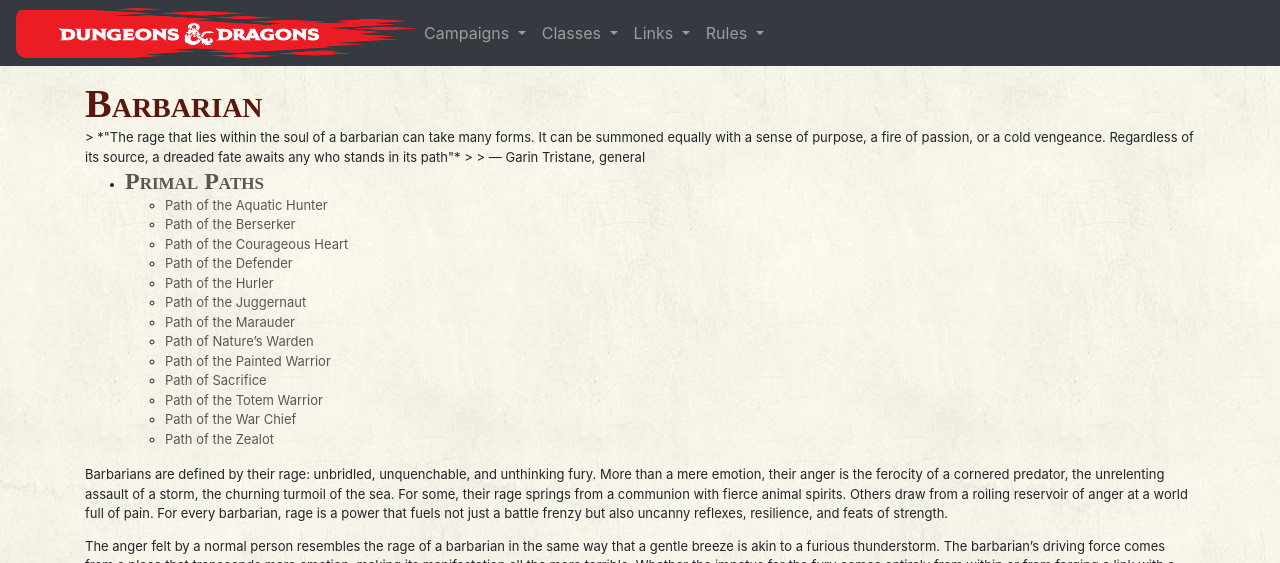
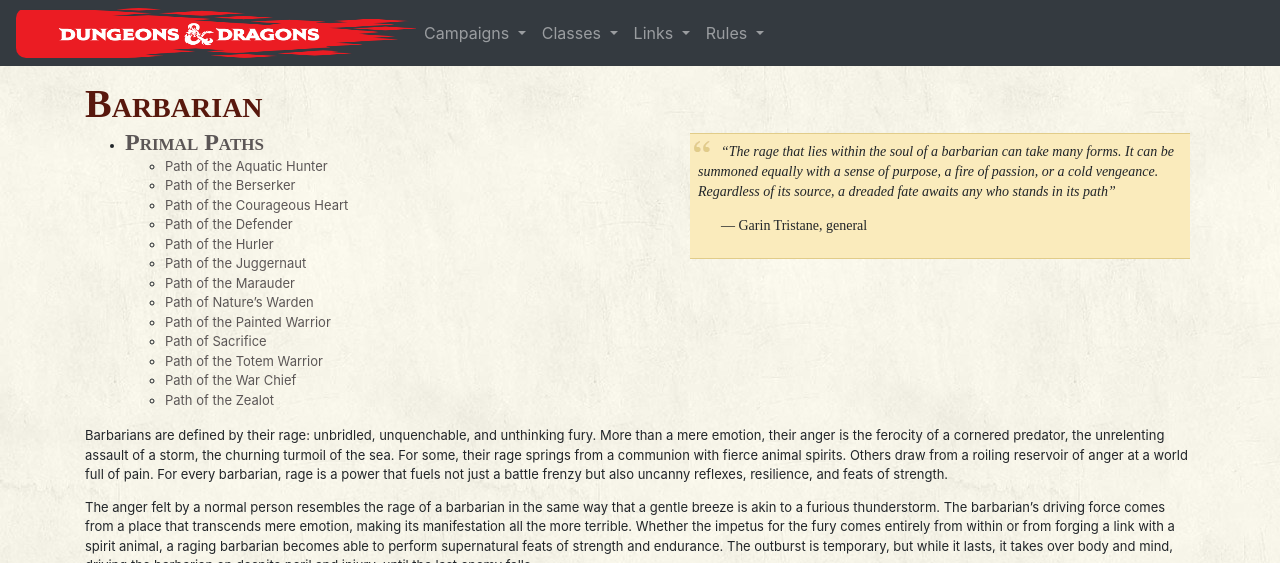
Before and after one commit to kvarak/dnd, a Jekyll site: the page built from docs/_Classes/barbarian.md, in a window 1280 px wide and 900 px high, cut to the strip 0-563 px from the top of the window. Built offline with Jekyll 4.4.1, drawn with Linux system fonts in a browser that asks for light colours; nearby versions of some CDN libraries; some web fonts are replaced.

Commit message:
fix barbarian

```diff
--- a/docs/_Classes/barbarian.md
+++ b/docs/_Classes/barbarian.md
@@ -6,7 +6,7 @@
 
 # Barbarian
 
-<div style="float:right">
+<div style="float:right" markdown="1">
 
 > *"The rage that lies within the soul of a barbarian can take many forms. It can be summoned equally with a sense of purpose, a fire of passion, or a cold vengeance. Regardless of its source, a dreaded fate awaits any who stands in its path"*
 >
```
